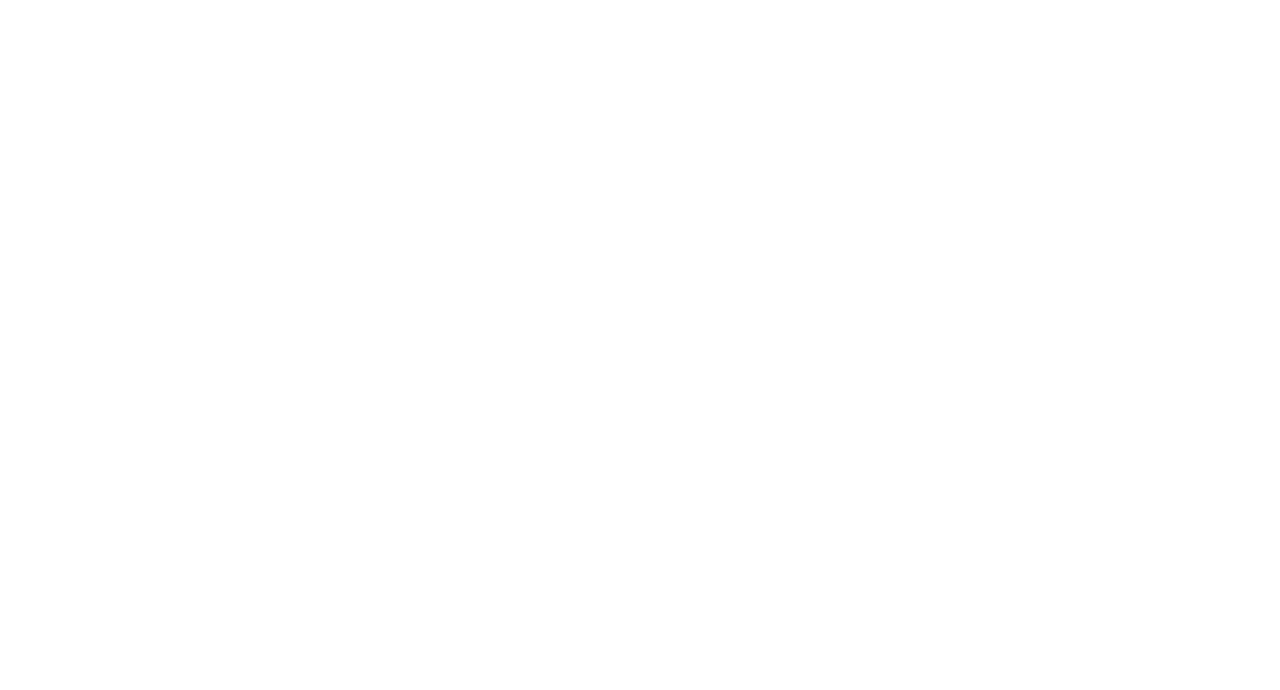
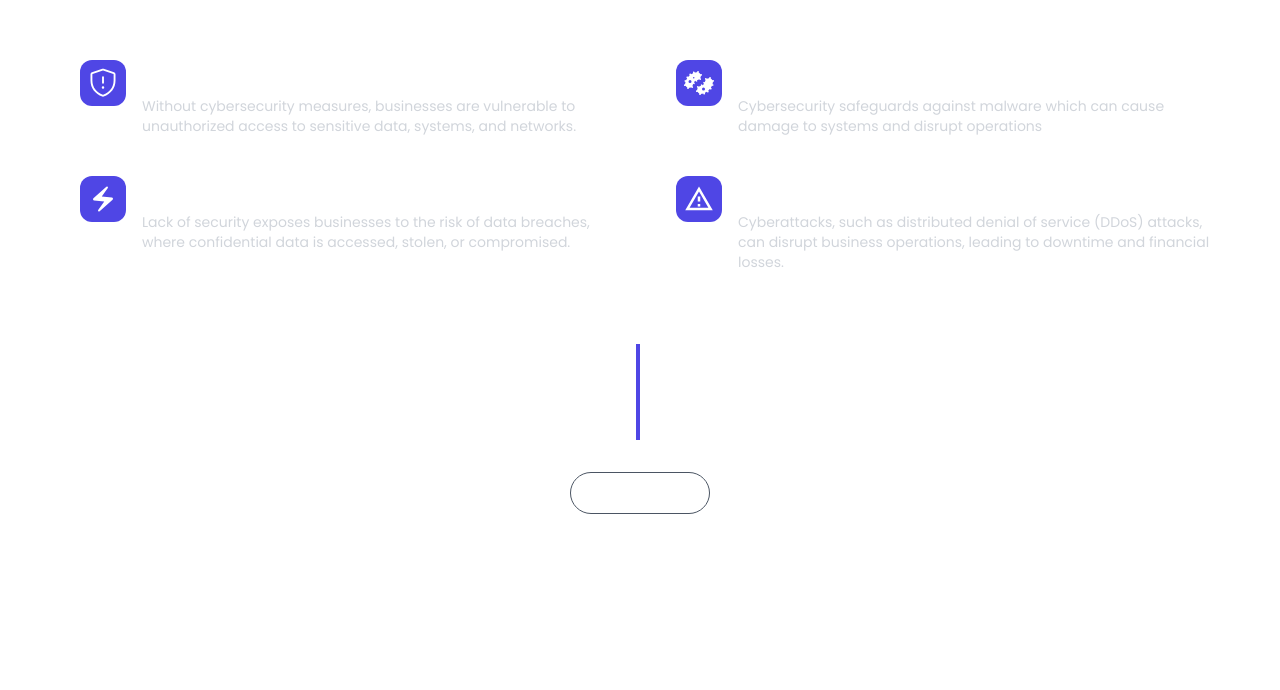
Before and after one commit to liamtphillips/LPSecurity, a React (Vite) app: page / in a window 1280 px wide. Shown: the part 1922-2612 px from the top of the page. Before the commit the page ends 1882 px from the top, so only its background shows below. Built offline with nearby package versions, Linux system fonts and the light colour scheme.

Commit message:
added problemsolve component

```diff
--- a/src/components/ProblemSolve.jsx
+++ b/src/components/ProblemSolve.jsx
@@ -1,9 +1,80 @@
 import React from 'react'
+import { motion } from "framer-motion";
+import ProblemCard from './ProblemCard';
+import { cardsData } from '../data/data';
+import JourneyComponent from './JourneyComponent';
 
-const ProblemSolve = () => {
+
+const Security = () => {
   return (
-    <div>ProblemSolve</div>
-  )
-}
+    <div id="security" className='min-h-screen'>
+      <motion.div
+        className='flex flex-col max-w-xl text-center text-white py-4 mb-4 mx-auto'
+        initial="hidden"
+        whileInView="visible"
+        viewport={{ once: true, amount: 0.5 }}
+        transition={{ duration: 0.5 }}
+        variants={{
+          hidden: { opacity: 0, x: 50 },
+          visible: { opacity: 1, x: 0 },
+        }}
+      >
+        <div className='flex text-white justify-center items-center  mt-16 lg:mt-24'>
+          <JourneyComponent
+            buttonContent="The Problem"
+            headingContent="Your Business Is Under Threat"
+            paragraphContent="Your sensitive information such as customer data, financial records, and intellectual property are all potentially vulnerable.
+        A security breach can erode customer trust and confidence."
+          />
+        </div>
+      </motion.div>
+      <div className='flex justify-center py-10'>
+        <div className='grid md:grid-cols-2 grid-cols-1 text-white max-w-6xl gap-10 mt-6'>
+          {cardsData.map((card, index) => (
+            <motion.div
+              key={index}
+              initial='hidden'
+              whileInView='visible'
+              viewport={{ once: true, amount: 0.5 }}
+              transition={{ delay: 0.5, duration: 0.5 }}
+              variants={{
+                hidden: {
+                  opacity: 0,
+                  x: index % 2 === 0 ? -50 : 50,
+                },
+                visible: { opacity: 1, x: 0 },
+              }}
+            >
+              <ProblemCard
+              title={card.title}
+              description={card.description}
+              icon={card.icon}
+              iconColor={card.iconColor} />
+            </motion.div>
+          ))}
+        </div>
+      </div>
+      <motion.div
+        initial="hidden"
+        whileInView="visible"
+        viewport={{ once: true, amount: 0.5 }}
+        transition={{ duration: 1, delay: 1.5 }}
+        variants={{
+          hidden: { opacity: 0, x: 50 },
+          visible: { opacity: 1, x: 0 },
+        }}
+      >
+        <div className="w-[560px] ml-16 border-indigo-600  border-r-4 hidden py-12 lg:block my-8 "></div>
+        <div className='flex text-white justify-center items-center mt-10 lg:mt-0 '>
+          <JourneyComponent
+            buttonContent="Our Solution"
+            headingContent="Cyber Security Made Simple"
+            paragraphContent="We take care of all your cyber security needs by offering an all in one solution in the form of a modern dashboard."
+          />
+        </div>
+      </motion.div>
+    </div>
+  );
+};
 
-export default ProblemSolve
+export default Security;
```
